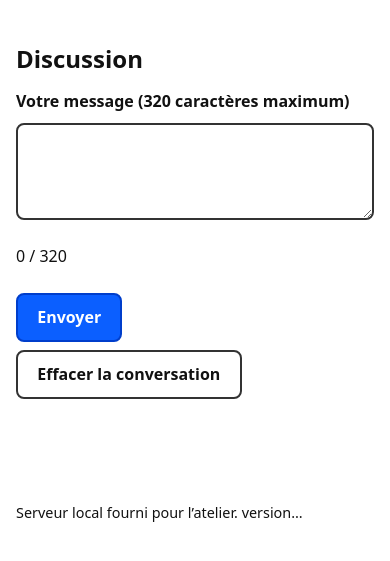
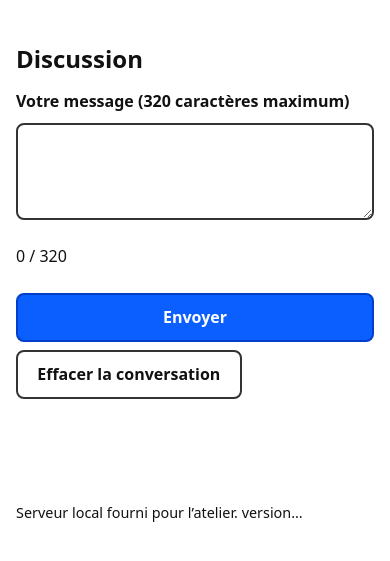
Before and after one commit to Agbadogbe/b04-refuge-animaux, a website with bundled scripts: page atelier/public/index.html in a window 390 px wide. Shown: the part 125-686 px from the top of the page. Built offline with nearby package versions, Linux system fonts and the light colour scheme; files whose address does not match are found by name.

Commit message:
feat: version mobile

```diff
--- a/atelier/public/styles.css
+++ b/atelier/public/styles.css
@@ -116,3 +116,10 @@ button:hover {
 footer {
   font-size: 0.9rem;
 }
+
+@media (max-width: 599px) {
+  #chat-form button[type='submit'] {
+    width: 100%;
+    align-self: stretch;
+  }
+}
```
